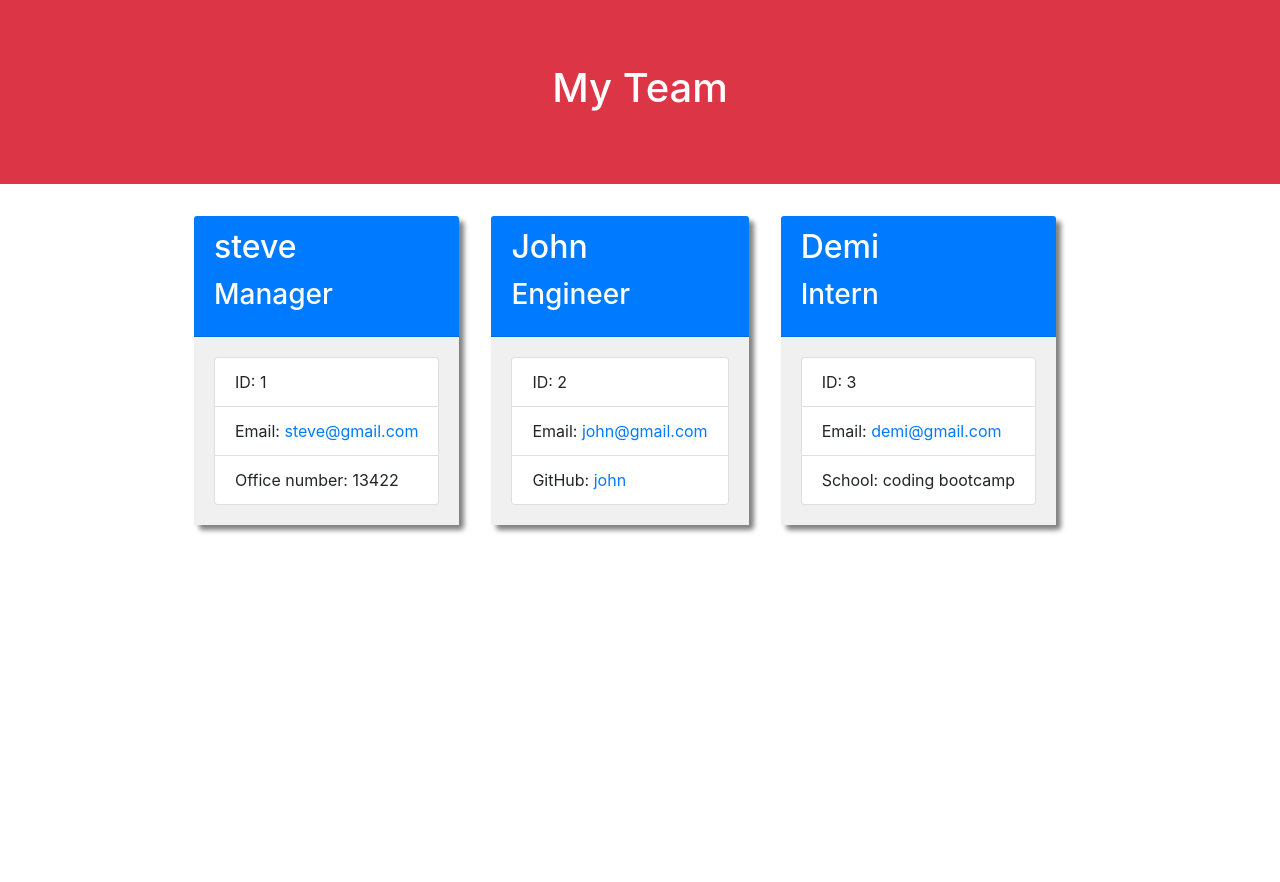
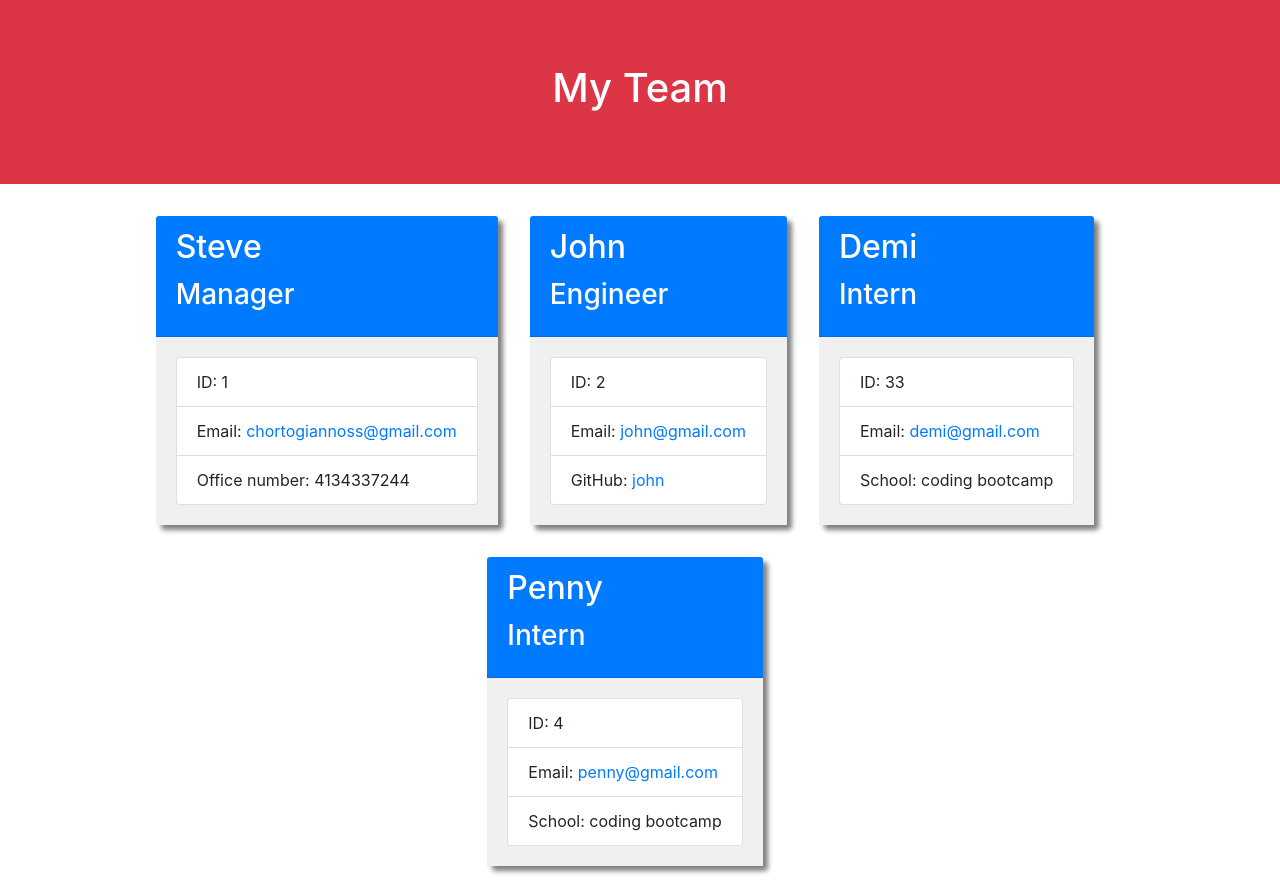
Before and after one commit to sotiriosc/Team-Profile-Generator, a plain HTML site: page output/team.html in a window 1280 px wide. Before the commit the page ends 800 px from the top, so only its background shows below. Drawn offline with nearby package versions, Linux system fonts and the light colour scheme.

Commit message:
added tests

```diff
--- a/index.js
+++ b/index.js
@@ -10,7 +10,7 @@ const OUTPUT_DIR = path.resolve(__dirname, "output");
 const outputPath = path.join(OUTPUT_DIR, "team.html");
 const generateTeam = require("./src/template.js")
 
-// create empty array to store and create object with user inputs.
+// create empty array to store objects(employees) created with user inputs.
 teamArray = [];
 
 // Create app to write file
--- a/output/team.html
+++ b/output/team.html
@@ -25,14 +25,14 @@
 
 <div class="card employee-card">
     <div class="card-header bg-primary text-white">
-        <h2 class="card-title">steve</h2>
+        <h2 class="card-title">Steve</h2>
         <h3 class="card-title">Manager</h3>
     </div>
     <div class="card-body">
         <ul class="list-group">
             <li class="list-group-item">ID: 1</li>
-            <li class="list-group-item">Email: <a href="mailto:steve@gmail.com">steve@gmail.com</a></li>
-            <li class="list-group-item">Office number: 13422</li>
+            <li class="list-group-item">Email: <a href="mailto:chortogiannoss@gmail.com">chortogiannoss@gmail.com</a></li>
+            <li class="list-group-item">Office number: 4134337244	</li>
         </ul>
     </div>
 </div>
@@ -58,8 +58,22 @@
     </div>
     <div class="card-body">
         <ul class="list-group">
-            <li class="list-group-item">ID: 3</li>
+            <li class="list-group-item">ID: 33</li>
             <li class="list-group-item">Email: <a href="mailto:demi@gmail.com">demi@gmail.com</a></li>
+            <li class="list-group-item">School: coding bootcamp</li>
+        </ul>
+    </div>
+</div>
+
+<div class="card employee-card">
+    <div class="card-header bg-primary text-white">
+        <h2 class="card-title">Penny</h2>
+        <h3 class="card-title">Intern</h3>
+    </div>
+    <div class="card-body">
+        <ul class="list-group">
+            <li class="list-group-item">ID: 4</li>
+            <li class="list-group-item">Email: <a href="mailto:penny@gmail.com">penny@gmail.com</a></li>
             <li class="list-group-item">School: coding bootcamp</li>
         </ul>
     </div>
```
Also changed, not shown: test/Employee.test.js (+17 -0 lines), test/Intern.test.js (+13 -0 lines).
